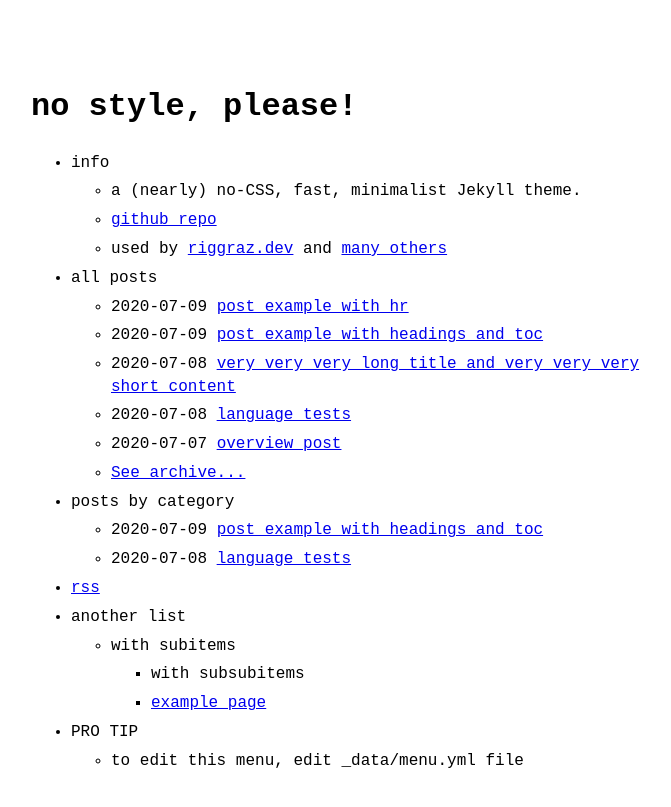
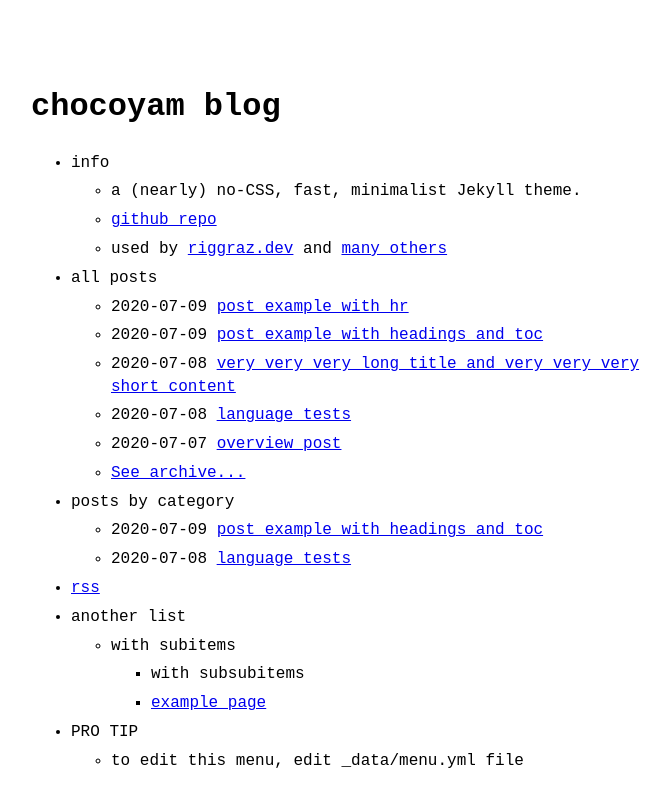
Before and after one commit to chocoyam/chcoyam-blog, a Jekyll site: the page built from chocoyam.github.io/index.markdown, in a window 1280 px wide. Shown: the top 807 px of the page, without its empty margins (289-960 px from the left). Built offline with Jekyll 4.4.1, drawn with Linux system fonts in a browser that asks for light colours.

Commit message:
update config file

```diff
--- a/chocoyam.github.io/_config.yml
+++ b/chocoyam.github.io/_config.yml
@@ -1,10 +1,10 @@
-title: no style, please! # name of the site
+title: chocoyam blog # name of the site
 author: Riccardo Graziosi # name of site's author
 email: riccardo.graziosi97@gmail.com # email of site's author
-url: https://riggraz.dev # root address of the site
-baseurl: "/no-style-please" # subpath of the site, e.g. "/blog" (leave it blank "" if you're site shouldn't use a subpath)
+url: https://chocoyam.github.io # root address of the site
+baseurl: # subpath of the site, e.g. "/blog" (leave it blank "" if you're site shouldn't use a subpath)
 description: > # description of the site (multiple lines allowed)
-  A (nearly) no-CSS, fast, minimalist Jekyll theme.
+  Hi!
 
 permalink: /:slug.html
 
```
Also changed, not shown: chocoyam.github.io/index.md (deleted, +0 -3 lines).
